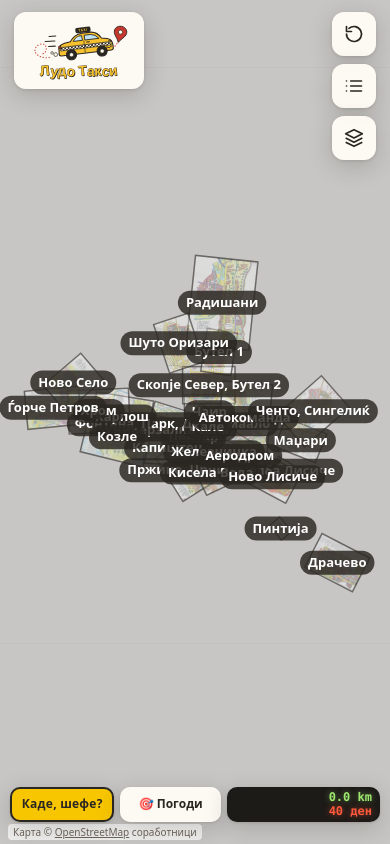
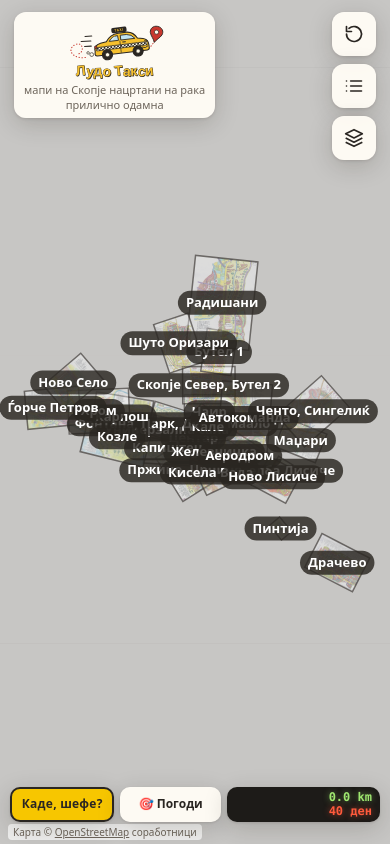
Before and after one commit to bbojan/ludo-taxi, a plain HTML site: page index.html in a window 390 px wide. Drawn offline with Linux system fonts and the light colour scheme.

Commit message:
Revert "Logo badge without the tagline"
This reverts commit f0e82404c936ab9a064d82da3ed12767d9788ade.

```diff
--- a/index.html
+++ b/index.html
@@ -48,7 +48,8 @@
 
 <div class="left-col">
 <header class="title" id="titleBadge" role="button" tabindex="0" aria-haspopup="dialog" title="За Лудо Такси">
-  <h1><img class="logo" src="logo.svg" alt="Лудо Такси · мапи на Скопје нацртани на рака" width="200" height="115"></h1>
+  <h1><img class="logo" src="logo.svg" alt="Лудо Такси" width="200" height="115"></h1>
+  <p>мапи на Скопје нацртани на рака<br>прилично одамна</p>
 </header>
 <div class="fun-row">
 <div class="fun-bar">
--- a/style.css
+++ b/style.css
@@ -42,6 +42,7 @@ canvas#map.dragging { cursor: grabbing; }
   background: var(--panel); padding: 8px 14px; border-radius: 12px; box-shadow: var(--shadow); }
 .title { text-align: center; }
 .title h1 { margin: 0; font-size: 17px; letter-spacing: .01em; }
+.title p { margin: 0; font-size: 12px; color: var(--muted); }
 
 .controls { position: fixed; right: 14px; top: max(12px, env(safe-area-inset-top)); display: flex; flex-direction: column; gap: 8px; }
 .controls button { width: 44px; height: 44px; border-radius: 12px; border: 0; background: var(--panel); color: var(--ink);
@@ -161,6 +162,7 @@ body.card-open .attribution { display: none; }
 @media (max-width: 640px) {
   .title { padding: 6px 10px; }
   .title .logo { width: 110px; }
+  .title p { font-size: 11px; line-height: 1.3; }
 }
 
 /* header badge opens the About dialog */
```
